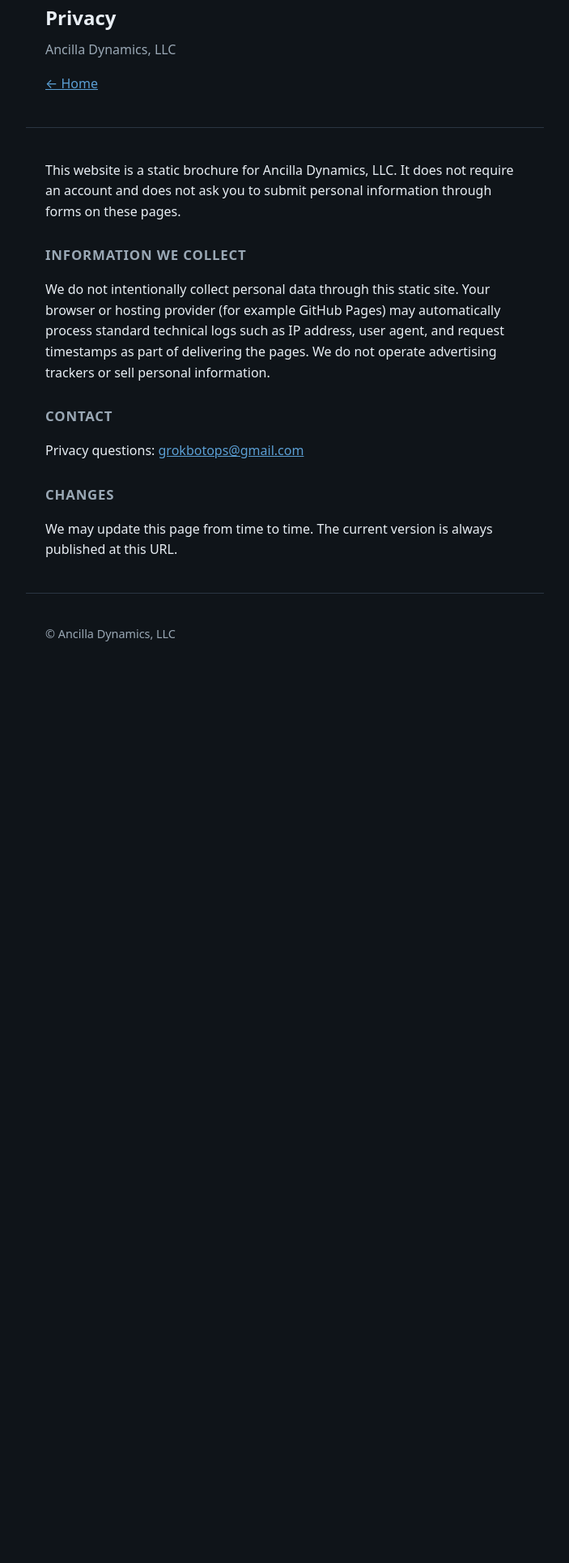
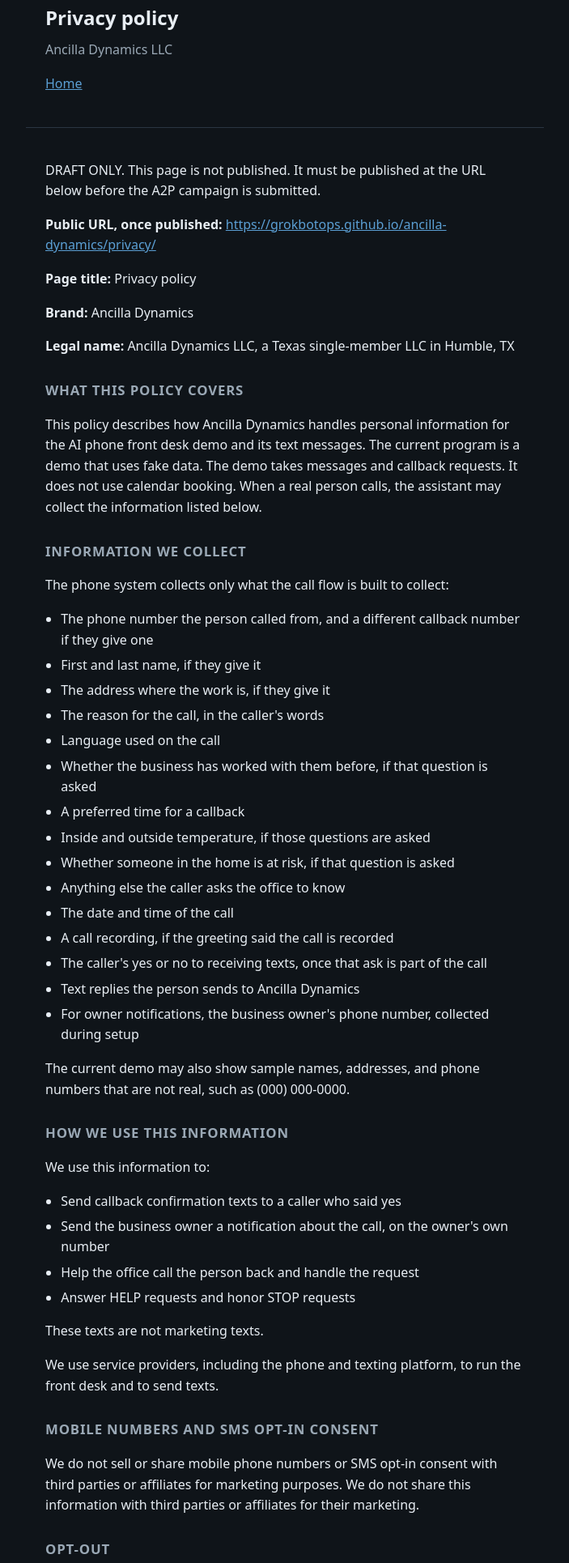
Before and after one commit to grokbotops/ancilla-dynamics, a plain HTML site: page privacy/index.html in a window 1280 px wide. Shown: the part 45-1975 px from the top of the page at 81% size, without its empty margins (288-991 px from the left). Before the commit the page ends 902 px from the top, so only its background shows below. Drawn offline with Linux system fonts and the light colour scheme.

Commit message:
Add SMS terms page and replace privacy page with the A2P privacy policy text
Text is copied word for word from the a2p-pages privacy.md and terms.md drafts.
Same styling as the existing pages. Home nav and footer link to SMS terms.

```diff
--- a/privacy/index.html
+++ b/privacy/index.html
@@ -3,8 +3,8 @@
 <head>
   <meta charset="utf-8">
   <meta name="viewport" content="width=device-width, initial-scale=1">
-  <meta name="description" content="Privacy policy for Ancilla Dynamics, LLC.">
-  <title>Privacy — Ancilla Dynamics, LLC</title>
+  <meta name="description" content="Privacy policy for Ancilla Dynamics.">
+  <title>Privacy policy | Ancilla Dynamics</title>
   <style>
     :root {
       --bg: #0f1419;
@@ -47,41 +47,69 @@
       font-size: 0.9rem;
       padding-bottom: 3rem;
     }
+    ul { padding-left: 1.2rem; }
+    li { margin: 0.35rem 0; }
   </style>
 </head>
 <body>
   <header>
-    <h1>Privacy</h1>
-    <p class="muted">Ancilla Dynamics, LLC</p>
-    <p><a href="../">← Home</a></p>
+    <h1>Privacy policy</h1>
+    <p class="muted">Ancilla Dynamics LLC</p>
+    <p><a href="../">Home</a></p>
   </header>
   <main>
-    <p>
-      This website is a static brochure for Ancilla Dynamics, LLC. It does not
-      require an account and does not ask you to submit personal information
-      through forms on these pages.
-    </p>
+    <p>DRAFT ONLY. This page is not published. It must be published at the URL below before the A2P campaign is submitted.</p>
+    <p><strong>Public URL, once published:</strong> <a href="https://grokbotops.github.io/ancilla-dynamics/privacy/">https://grokbotops.github.io/ancilla-dynamics/privacy/</a></p>
+    <p><strong>Page title:</strong> Privacy policy</p>
+    <p><strong>Brand:</strong> Ancilla Dynamics</p>
+    <p><strong>Legal name:</strong> Ancilla Dynamics LLC, a Texas single-member LLC in Humble, TX</p>
+    <h2>What this policy covers</h2>
+    <p>This policy describes how Ancilla Dynamics handles personal information for the AI phone front desk demo and its text messages. The current program is a demo that uses fake data. The demo takes messages and callback requests. It does not use calendar booking. When a real person calls, the assistant may collect the information listed below.</p>
     <h2>Information we collect</h2>
-    <p>
-      We do not intentionally collect personal data through this static site.
-      Your browser or hosting provider (for example GitHub Pages) may
-      automatically process standard technical logs such as IP address, user
-      agent, and request timestamps as part of delivering the pages. We do not
-      operate advertising trackers or sell personal information.
-    </p>
+    <p>The phone system collects only what the call flow is built to collect:</p>
+    <ul>
+      <li>The phone number the person called from, and a different callback number if they give one</li>
+      <li>First and last name, if they give it</li>
+      <li>The address where the work is, if they give it</li>
+      <li>The reason for the call, in the caller's words</li>
+      <li>Language used on the call</li>
+      <li>Whether the business has worked with them before, if that question is asked</li>
+      <li>A preferred time for a callback</li>
+      <li>Inside and outside temperature, if those questions are asked</li>
+      <li>Whether someone in the home is at risk, if that question is asked</li>
+      <li>Anything else the caller asks the office to know</li>
+      <li>The date and time of the call</li>
+      <li>A call recording, if the greeting said the call is recorded</li>
+      <li>The caller's yes or no to receiving texts, once that ask is part of the call</li>
+      <li>Text replies the person sends to Ancilla Dynamics</li>
+      <li>For owner notifications, the business owner's phone number, collected during setup</li>
+    </ul>
+    <p>The current demo may also show sample names, addresses, and phone numbers that are not real, such as (000) 000-0000.</p>
+    <h2>How we use this information</h2>
+    <p>We use this information to:</p>
+    <ul>
+      <li>Send callback confirmation texts to a caller who said yes</li>
+      <li>Send the business owner a notification about the call, on the owner's own number</li>
+      <li>Help the office call the person back and handle the request</li>
+      <li>Answer HELP requests and honor STOP requests</li>
+    </ul>
+    <p>These texts are not marketing texts.</p>
+    <p>We use service providers, including the phone and texting platform, to run the front desk and to send texts.</p>
+    <h2>Mobile numbers and SMS opt-in consent</h2>
+    <p>We do not sell or share mobile phone numbers or SMS opt-in consent with third parties or affiliates for marketing purposes. We do not share this information with third parties or affiliates for their marketing.</p>
+    <h2>Opt-out</h2>
+    <p>A person can reply STOP to any text from this program to opt out. After that, Ancilla Dynamics will not send further texts to that number. Reply HELP for help, or email mendicant-bias@agentmail.to. To opt back in after a STOP, reply START, once that keyword is in service.</p>
     <h2>Contact</h2>
-    <p>
-      Privacy questions:
-      <a href="mailto:grokbotops@gmail.com">grokbotops@gmail.com</a>
-    </p>
-    <h2>Changes</h2>
-    <p>
-      We may update this page from time to time. The current version is always
-      published at this URL.
-    </p>
+    <p>Ancilla Dynamics LLC</p>
+    <p>Humble, TX</p>
+    <p>Email: mendicant-bias@agentmail.to</p>
+    <p>Website: <a href="https://grokbotops.github.io/ancilla-dynamics/">https://grokbotops.github.io/ancilla-dynamics/</a></p>
+    <p>Privacy policy: <a href="https://grokbotops.github.io/ancilla-dynamics/privacy/">https://grokbotops.github.io/ancilla-dynamics/privacy/</a></p>
+    <p>SMS terms: <a href="https://grokbotops.github.io/ancilla-dynamics/terms/">https://grokbotops.github.io/ancilla-dynamics/terms/</a></p>
   </main>
   <footer>
-    <p>&copy; Ancilla Dynamics, LLC</p>
+    <p><a href="../privacy/">Privacy policy</a> | <a href="../terms/">SMS terms</a></p>
+    <p>&copy; Ancilla Dynamics LLC</p>
   </footer>
 </body>
 </html>
```
Also changed, not shown: index.html (+2 -1 lines), terms/index.html (added, +99 -0 lines).
